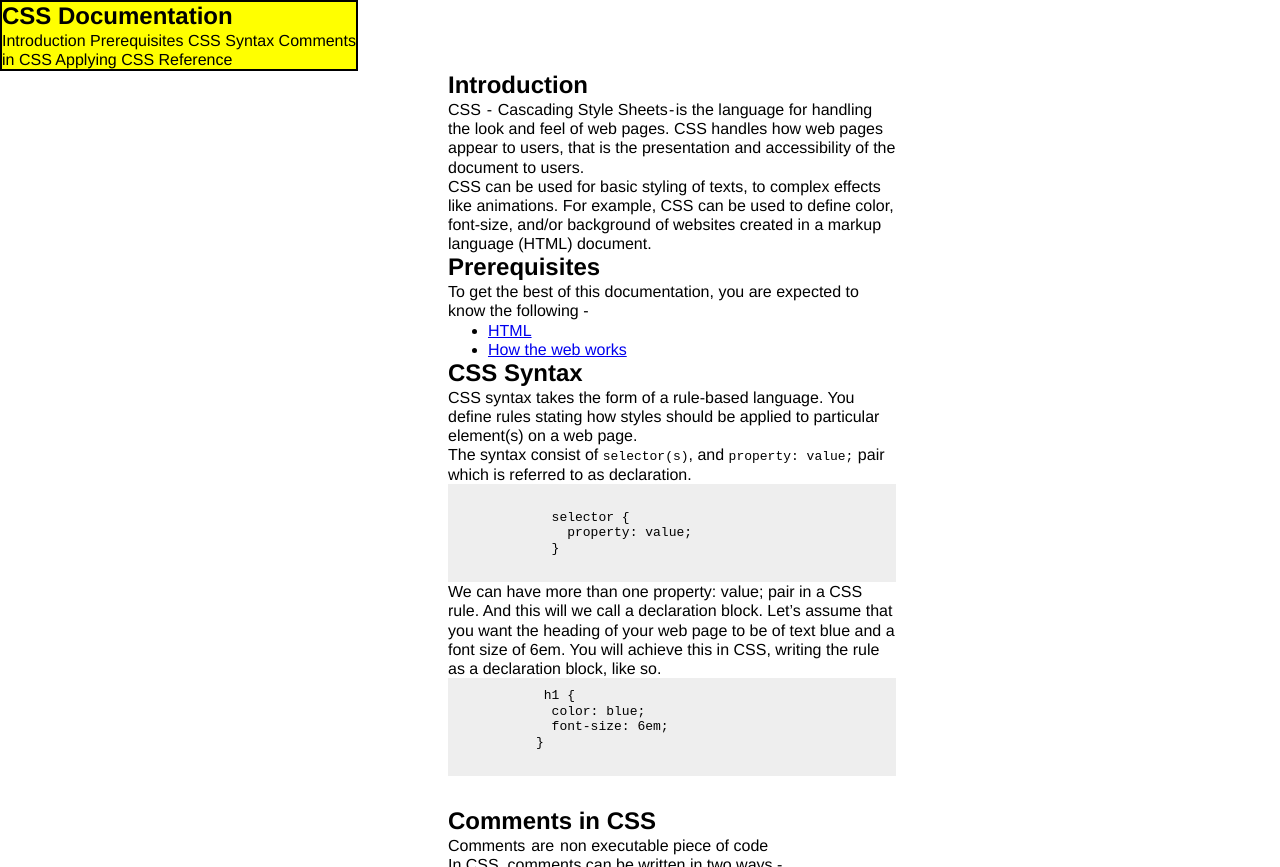
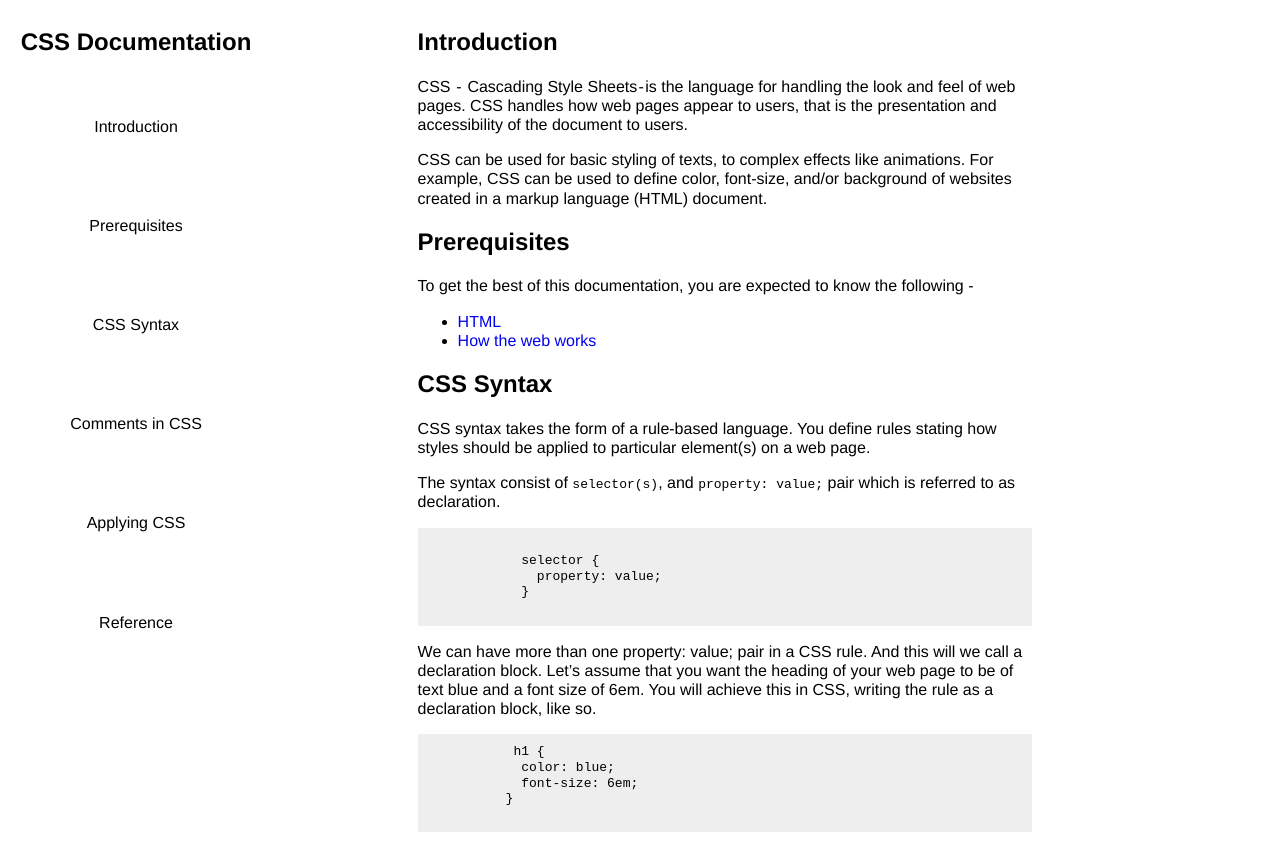
Before and after one commit to charlesfreeborn/technical-documentation-page, a plain HTML site: page index.html in a window 1280 px wide. Shown: the top 867 px of the page. Drawn offline with Linux system fonts and the light colour scheme.

Commit message:
styling the page for the app

```diff
--- a/styles.css
+++ b/styles.css
@@ -1,37 +1,60 @@
-* {
+html {
   box-sizing: border-box;
   margin: 0;
-  /* padding: 0; */
+}
+
+*,
+*::before,
+*::after {
+  box-sizing: inherit;
 }
 
 body {
   font-family: Helvetica, Arial, sans-serif;
   line-height: 1.2;
-  width: 70%;
+  width: 80%;
 }
 
 #navbar {
-  border: 2px solid black;
-  position: relative;
-  background-color: yellow;
-  width: 40%;
+  /* border: 1px solid #000; */
+  position: fixed;
+  width: 20%;
   height: 100%;
+  margin-right: 20px;
 }
 
 #navbar .nav-link {
   text-decoration: none;
   color: #000;
+  display: grid;
+}
+
+#navbar .nav-link,
+#navbar header h1 {
+  text-align: center;
+}
+.nav-link {
+  margin-top: 40px;
+  padding: 20px;
 }
 
 #main-doc {
   float: right;
   margin-left: 40px;
-  width: 50%;
+  width: 60%;
   height: 100%;
 }
+
+a {
+  text-decoration: none;
+}
+
+a:hover {
+  color: #ff7f50;
+}
+
 pre code {
   background-color: #eee;
-  /* border: 1px solid #999; */
   display: block;
   padding: 10px;
 }
```
